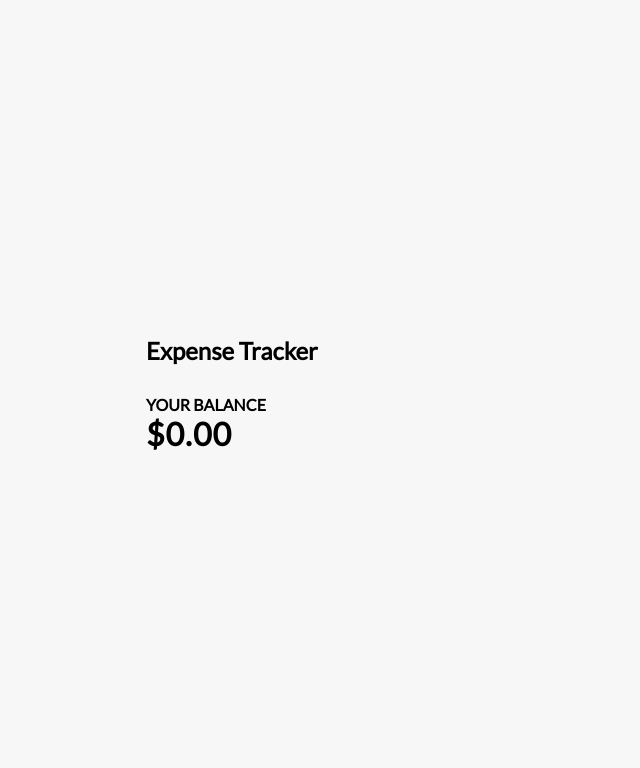
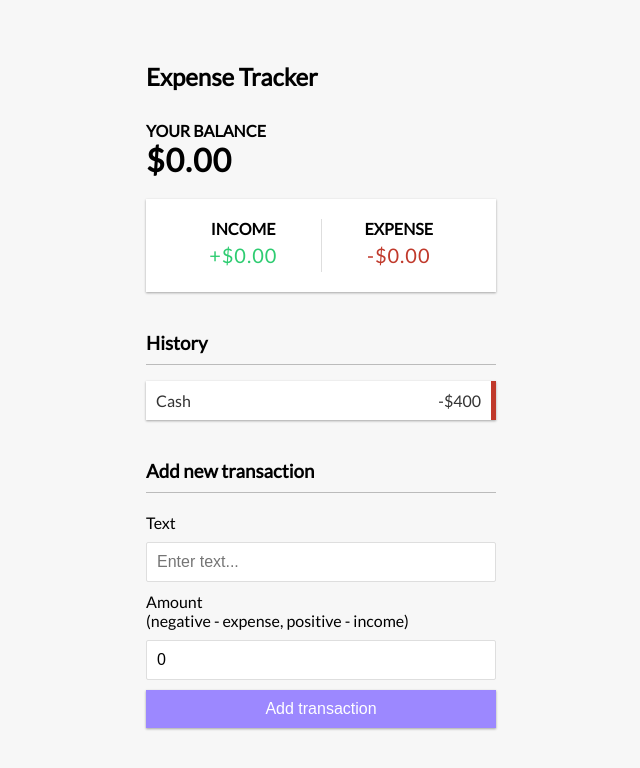
Before and after one commit to nnaieem/expense-tracker, a React (Create React App) app in the folder expense-tracker/: page / in a window 1280 px wide. Shown: the top 768 px of the page, without its empty margins (319-959 px from the left). Built offline with nearby package versions, Linux system fonts and the light colour scheme.

Commit message:
history and new transaction components added

```diff
--- a/expense-tracker/src/App.js
+++ b/expense-tracker/src/App.js
@@ -1,6 +1,9 @@
 import React from 'react';
-import { Header } from './components/Header'
+import { Header } from './components/Header';
 import { Balance } from "./components/Balance";
+import { IncomeExpenses } from "./components/IncomeExpenses";
+import { TransactionList } from "./components/TransactionList";
+import { AddTransaction } from "./components/AddTransaction";
 
 import './App.css';
 
@@ -10,6 +13,9 @@
       <Header />
       <div className="container">
         <Balance />
+        <IncomeExpenses />
+        <TransactionList />
+        <AddTransaction />
       </div>
     </div>
   );
--- /dev/null
+++ b/expense-tracker/src/components/AddTransaction.js
@@ -0,0 +1,36 @@
+import React, {useState} from 'react'
+
+export const AddTransaction = () => {
+    const [text, setText] = useState('');
+    const [amount, setAmount] = useState(0);
+
+    return (
+      <>
+        <h3>Add new transaction</h3>
+        <form>
+          <div className="form-control">
+            <label htmlFor="text">Text</label>
+            <input
+              type="text"
+              value={text}
+              onChange={(e) => setText(e.target.value)}
+              placeholder="Enter text..."
+            />
+          </div>
+          <div className="form-control">
+            <label htmlFor="amount">
+              Amount <br />
+              (negative - expense, positive - income)
+            </label>
+            <input
+              type="number"
+              value={amount}
+              onChange={(e) => setAmount(e.target.value)}
+              placeholder="Enter amount..."
+            />
+          </div>
+          <button className="btn">Add transaction</button>
+        </form>
+      </>
+    );
+}
--- a/expense-tracker/src/components/Balance.js
+++ b/expense-tracker/src/components/Balance.js
@@ -4,7 +4,7 @@
     return (
         <>
             <h4>Your Balance</h4>
-            <h1 id="balance">$0.00</h1>
+            <h1>$0.00</h1>
         </>
     )
 }
--- a/expense-tracker/src/components/IncomeExpenses.js
+++ b/expense-tracker/src/components/IncomeExpenses.js
@@ -0,0 +1,16 @@
+import React from 'react'
+
+export const IncomeExpenses = () => {
+    return (
+        <div className="inc-exp-container">
+        <div>
+          <h4>Income</h4>
+          <p className="money plus">+$0.00</p>
+        </div>
+        <div>
+          <h4>Expense</h4>
+          <p className="money minus">-$0.00</p>
+        </div>
+      </div>
+    )
+}
--- /dev/null
+++ b/expense-tracker/src/components/TransactionList.js
@@ -0,0 +1,14 @@
+import React from 'react'
+
+export const TransactionList = () => {
+    return (
+        <>
+            <h3>History</h3>
+            <ul className="list">
+                <li className="minus">
+                    Cash <span>-$400</span><button className="delete-btn">x</button>
+                </li>
+            </ul>
+        </>
+    )
+}
```
